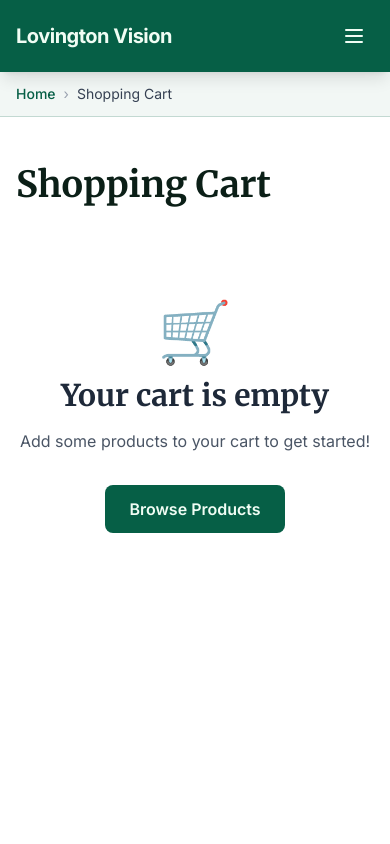
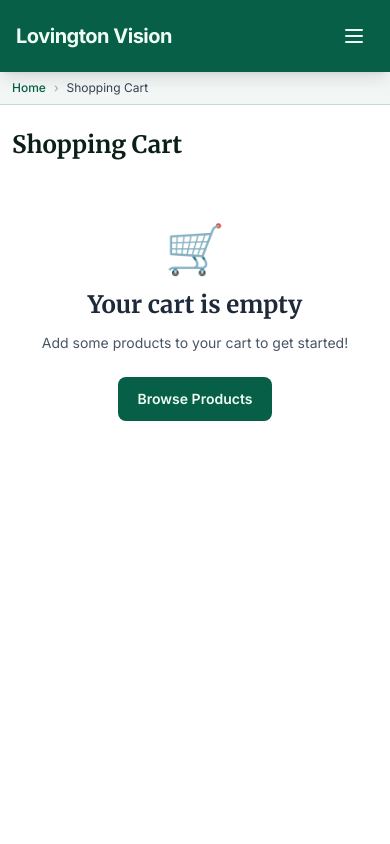
Before and after one commit to Olayimika001/adeni-ile-world, a Vue app: page /cart in a window 390 px wide. Shown: the top 844 px of the page. Built offline with nearby package versions, Linux system fonts and the light colour scheme.

Commit message:
fixed cart responsiveness

```diff
--- a/src/views/CartView.vue
+++ b/src/views/CartView.vue
@@ -7,33 +7,30 @@ import CartSummary from '@/components/cart/CartSummary.vue'
 const router = useRouter()
 const cartStore = useCartStore()
 
-const shipping = 0 // Free shipping
-const tax = 0 // No tax for now
+const shipping = 0
+const tax = 0
 
-function handleUpdateQuantity(productId, quantity) {
+const updateQuantity = (productId, quantity) => {
   cartStore.updateQuantity(productId, quantity)
 }
 
-function handleRemoveItem(productId) {
+const removeItem = (productId) => {
   cartStore.removeItem(productId)
 }
 
-function proceedToCheckout() {
-  router.push('/checkout')
-}
-
-function continueShopping() {
-  router.push('/products')
-}
+const goToCheckout = () => router.push('/checkout')
+const goToProducts = () => router.push('/products')
 </script>
 
 <template>
   <div class="min-h-screen bg-white">
     <!-- Breadcrumb -->
     <div class="bg-primary/5 border-b border-primary/20">
-      <div class="container mx-auto px-4 py-3">
-        <nav class="flex items-center gap-2 text-sm">
-          <router-link to="/" class="text-primary hover:opacity-90 font-medium">Home</router-link>
+      <div class="container mx-auto px-3 sm:px-4 py-2 sm:py-3">
+        <nav class="flex items-center gap-2 text-xs sm:text-sm">
+          <router-link to="/" class="text-primary hover:opacity-90 font-medium">
+            Home
+          </router-link>
           <span class="text-gray-400">›</span>
           <span class="text-gray-700">Shopping Cart</span>
         </nav>
@@ -41,19 +38,25 @@ function continueShopping() {
     </div>
 
     <!-- Cart Content -->
-    <section class="py-12">
-      <div class="container mx-auto px-4">
-        <h1 class="text-4xl font-bold text-foreground mb-8">Shopping Cart</h1>
+    <section class="py-6 sm:py-12">
+      <div class="container mx-auto px-3 sm:px-4">
+        <h1 class="text-2xl sm:text-4xl font-bold text-foreground mb-6 sm:mb-8">
+          Shopping Cart
+        </h1>
 
         <!-- Cart Has Items -->
-        <div v-if="cartStore.items.length > 0" class="grid lg:grid-cols-3 gap-8">
+        <div
+          v-if="cartStore.items.length > 0"
+          class="grid grid-cols-1 lg:grid-cols-3 gap-6 sm:gap-8"
+        >
           <!-- Cart Items -->
           <div class="lg:col-span-2">
-            <div class="bg-white border border-primary/20 rounded-lg p-6">
-              <h2 class="text-xl font-semibold text-foreground mb-4">
+            <div class="bg-white border border-primary/20 rounded-lg p-4 sm:p-6">
+              <h2 class="text-lg sm:text-xl font-semibold text-foreground mb-4">
                 Cart Items ({{ cartStore.cartCount }})
               </h2>
-              <div>
+
+              <div class="space-y-4">
                 <CartItem
                   v-for="item in cartStore.items"
                   :key="item.product.id"
@@ -65,10 +68,10 @@ function continueShopping() {
             </div>
 
             <!-- Continue Shopping -->
-            <div class="mt-6">
+            <div class="mt-4 sm:mt-6">
               <button
                 @click="continueShopping"
-                class="text-secondary font-medium hover:opacity-90 flex items-center gap-2"
+                class="text-secondary text-sm sm:text-base font-medium hover:opacity-90 flex items-center gap-2"
               >
                 <span>←</span>
                 <span>Continue Shopping</span>
@@ -78,7 +81,8 @@ function continueShopping() {
 
           <!-- Cart Summary -->
           <div class="lg:col-span-1">
-            <div class="sticky top-4">
+            <!-- sticky only on desktop -->
+            <div class="lg:sticky lg:top-4">
               <CartSummary
                 :subtotal="cartStore.subtotal"
                 :shipping="shipping"
@@ -86,7 +90,7 @@ function continueShopping() {
               >
                 <button
                   @click="proceedToCheckout"
-                  class="w-full px-6 py-3 bg-primary text-primary-foreground font-semibold rounded-lg hover:opacity-90 focus:ring-2 focus:ring-primary focus:ring-offset-2 transition shadow-md hover:shadow-lg"
+                  class="w-full px-4 sm:px-6 py-3 text-sm sm:text-base bg-primary text-primary-foreground font-semibold rounded-lg hover:opacity-90 focus:ring-2 focus:ring-primary focus:ring-offset-2 transition shadow-md hover:shadow-lg"
                 >
                   Proceed to Checkout
                 </button>
@@ -96,13 +100,17 @@ function continueShopping() {
         </div>
 
         <!-- Empty Cart State -->
-        <div v-else class="text-center py-16">
-          <div class="text-6xl mb-4">🛒</div>
-          <h2 class="text-3xl font-bold text-gray-800 mb-4">Your cart is empty</h2>
-          <p class="text-gray-600 mb-8">Add some products to your cart to get started!</p>
+        <div v-else class="text-center py-10 sm:py-16">
+          <div class="text-5xl sm:text-6xl mb-4">🛒</div>
+          <h2 class="text-2xl sm:text-3xl font-bold text-gray-800 mb-3 sm:mb-4">
+            Your cart is empty
+          </h2>
+          <p class="text-sm sm:text-base text-gray-600 mb-6 sm:mb-8 px-4">
+            Add some products to your cart to get started!
+          </p>
           <button
             @click="continueShopping"
-            class="inline-block px-6 py-3 bg-primary text-primary-foreground font-semibold rounded-lg hover:opacity-90 transition"
+            class="inline-block px-5 sm:px-6 py-3 text-sm sm:text-base bg-primary text-primary-foreground font-semibold rounded-lg hover:opacity-90 transition"
           >
             Browse Products
           </button>
```
